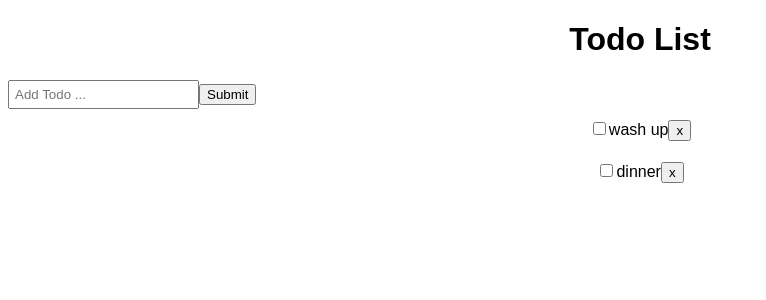
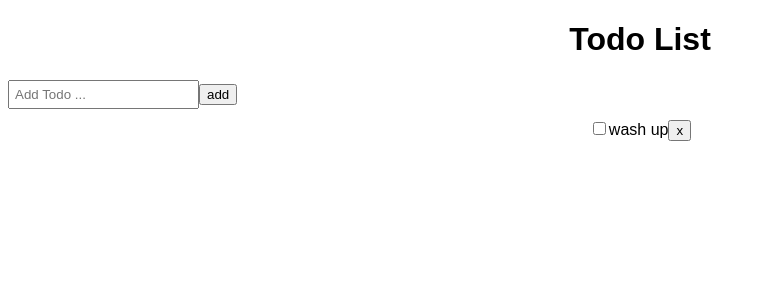
Before and after one commit to sophielihenry/todolistreact, a React (Create React App) app: page / in a window 1280 px wide. Shown: the top 300 px of the page, without its empty margins (0-766 px from the left). Built offline with nearby package versions, Linux system fonts and the light colour scheme.

Commit message:
added Date.now as key ids to give unique id to each todo item

```diff
--- a/src/App.js
+++ b/src/App.js
@@ -7,6 +7,7 @@ import AddTodo from './components/AddTodo.js';
 
 class App extends Component {
 
+// toggle a todo completed
   markCompleted = (id) => {
     this.setState({ todos: this.state.todos.map(todo => {
       if (todo.id === id) {
@@ -16,15 +17,16 @@ class App extends Component {
       }) });
   }
 
+// delete a todo
   deleteItem = (id) => {
     this.setState({ todos: this.state.todos.filter(todo => todo.id !== id
       )})
-
   }
 
+// add a todo
   addTodo = (title) => {
     const newTodo = {
-      id: "3",
+      id: Date.now(),
       title: title,
       completed: false
     }
@@ -34,15 +36,10 @@ class App extends Component {
   state = {
     todos: [
     {
-      id: '1',
+      id: Date.now(),
       title: "wash up",
       completed: false
     },
-    {
-      id: '2',
-      title: "dinner",
-      completed: false
-      }
     ]
   }
 
--- a/src/components/AddTodo.js
+++ b/src/components/AddTodo.js
@@ -12,10 +12,11 @@ export class AddTodo extends Component {
     this.setState({ title: '' });
   }
 
-  onChange = (e) => this.setState({ [e.target.name]: e.target.value });
+  onChange = (e) => this.setState({ title: e.target.value });
 
   render() {
     return (
+  // remember to put input and button inside form div
       <form onSubmit={this.onSubmit}>
         <input
           type="text"
@@ -25,11 +26,7 @@ export class AddTodo extends Component {
           value={this.state.title}
           onChange={this.onChange}
         />
-        <input
-          type="submit"
-          value="Submit"
-          className="btn"
-        />
+        <button type="submit">add</button>
       </form>
     )
   }
--- a/src/components/Layout/Header.js
+++ b/src/components/Layout/Header.js
@@ -11,8 +11,6 @@ function Header() {
 const headerStyle = {
   fontFamily: "arial",
   textAlign: "center"
-
-
 }
 
 export default Header
```
